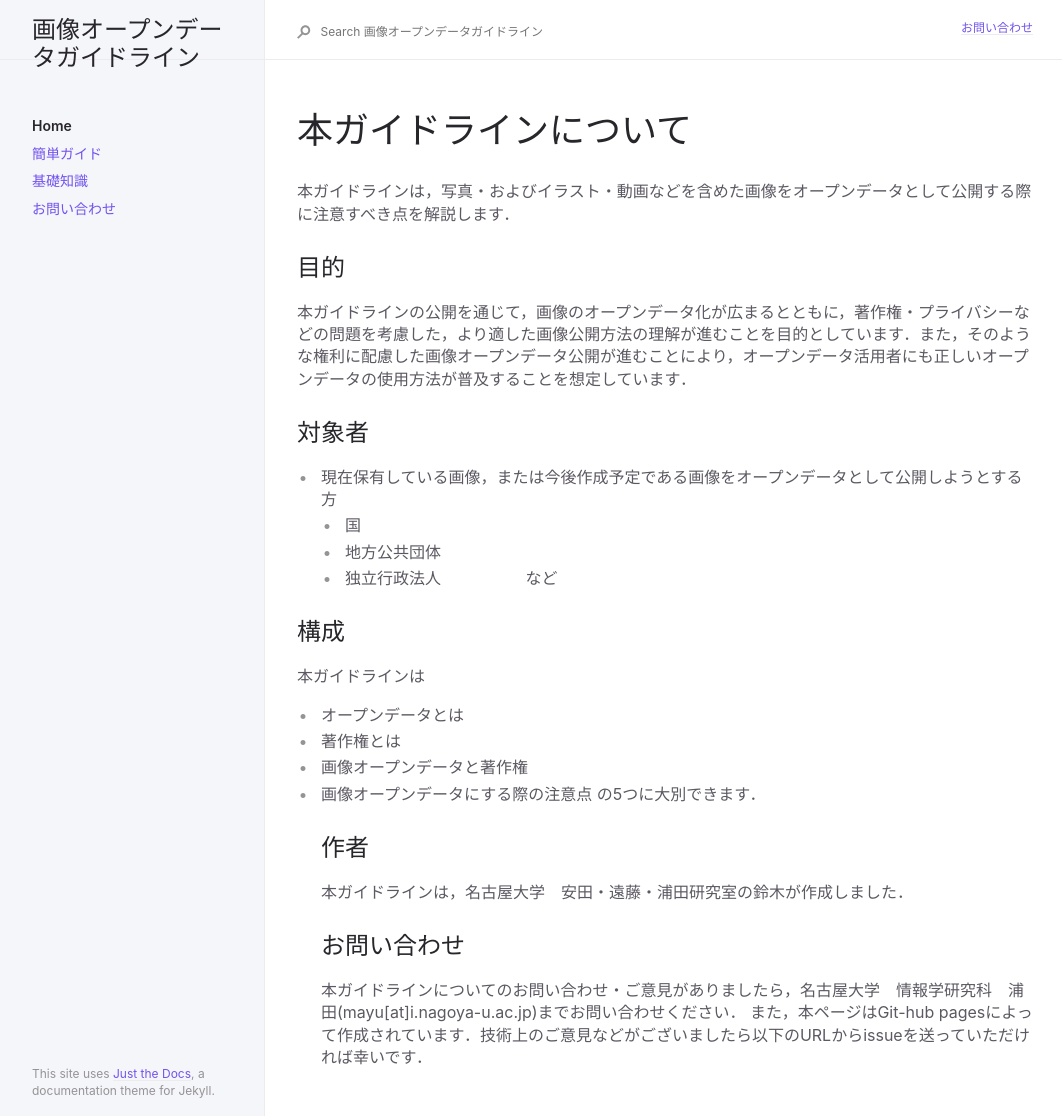
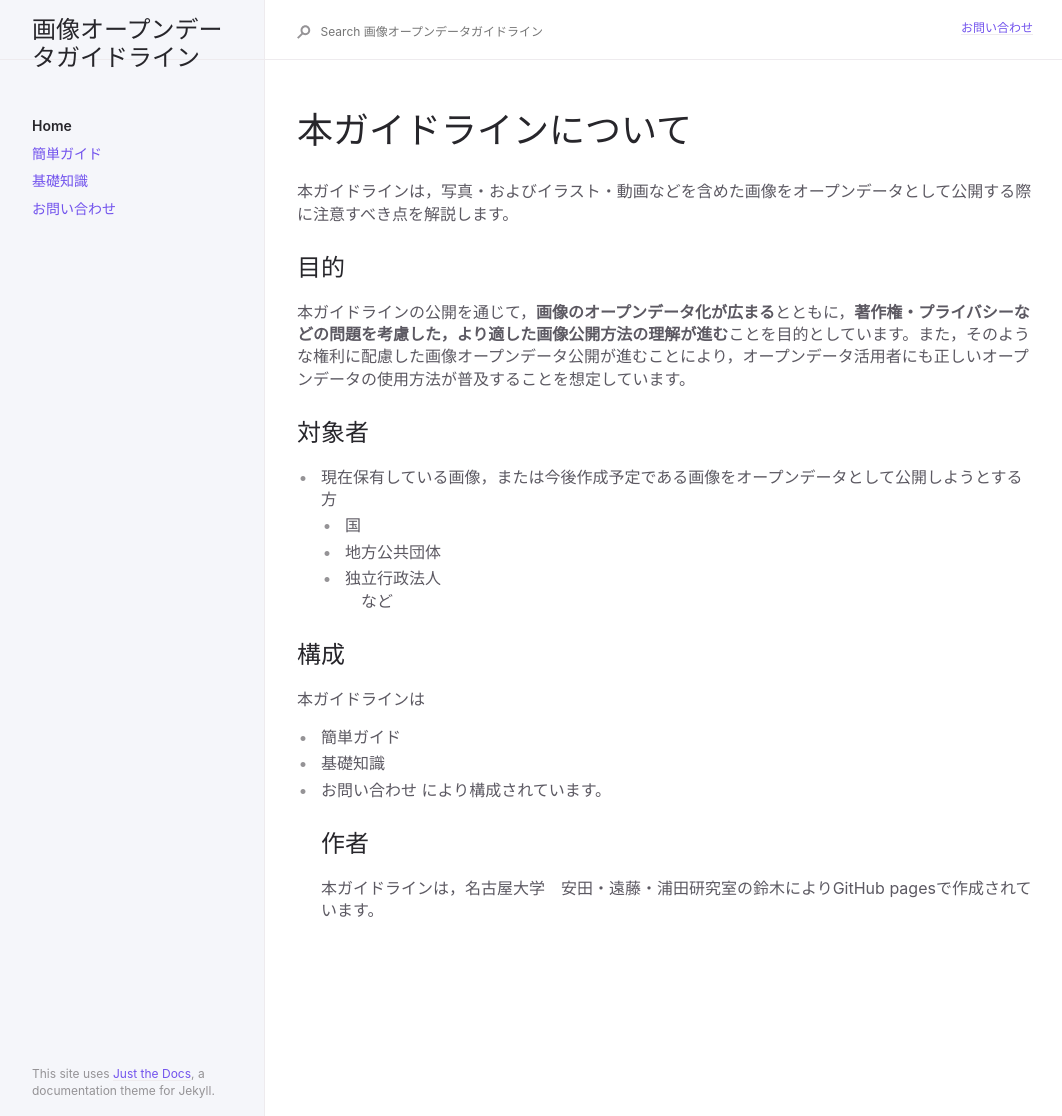
Before and after one commit to ayane0321/image-opendata-guide, a Jekyll site: the page built from index.md, in a window 1280 px wide. Shown: the whole page, without its empty margins (91-1153 px from the left). Built offline with Jekyll 4.4.1, drawn with Linux system fonts in a browser that asks for light colours.

Commit message:
change sentence

```diff
--- a/index.md
+++ b/index.md
@@ -6,25 +6,21 @@ description: "Just the Docs is a responsive Jekyll theme with built-in search th
 permalink: /
 ---
 # 本ガイドラインについて
-本ガイドラインは，写真・およびイラスト・動画などを含めた画像をオープンデータとして公開する際に注意すべき点を解説します．
+本ガイドラインは，写真・およびイラスト・動画などを含めた画像をオープンデータとして公開する際に注意すべき点を解説します。
 ## 目的
-本ガイドラインの公開を通じて，画像のオープンデータ化が広まるとともに，著作権・プライバシーなどの問題を考慮した，より適した画像公開方法の理解が進むことを目的としています．また，そのような権利に配慮した画像オープンデータ公開が進むことにより，オープンデータ活用者にも正しいオープンデータの使用方法が普及することを想定しています．
+本ガイドラインの公開を通じて，**画像のオープンデータ化が広まる**とともに，**著作権・プライバシーなどの問題を考慮した，より適した画像公開方法の理解が進む**ことを目的としています。また，そのような権利に配慮した画像オープンデータ公開が進むことにより，オープンデータ活用者にも正しいオープンデータの使用方法が普及することを想定しています。
 ## 対象者
 - 現在保有している画像，または今後作成予定である画像をオープンデータとして公開しようとする方
 	- 国
 	- 地方公共団体
 	- 独立行政法人
-       　　　　　など
+       　など
 
 ## 構成
 本ガイドラインは
-- オープンデータとは
-- 著作権とは
-- 画像オープンデータと著作権
-- 画像オープンデータにする際の注意点
-の5つに大別できます．
+- 簡単ガイド
+- 基礎知識
+- お問い合わせ
+により構成されています。
 ## 作者
-本ガイドラインは，名古屋大学　安田・遠藤・浦田研究室の鈴木が作成しました．
-## お問い合わせ
-本ガイドラインについてのお問い合わせ・ご意見がありましたら，名古屋大学　情報学研究科　浦田(mayu[at]i.nagoya-u.ac.jp)までお問い合わせください．
-また，本ページはGit-hub pagesによって作成されています．技術上のご意見などがございましたら以下のURLからissueを送っていただければ幸いです．
+本ガイドラインは，名古屋大学　安田・遠藤・浦田研究室の鈴木によりGitHub pagesで作成されています。
```
